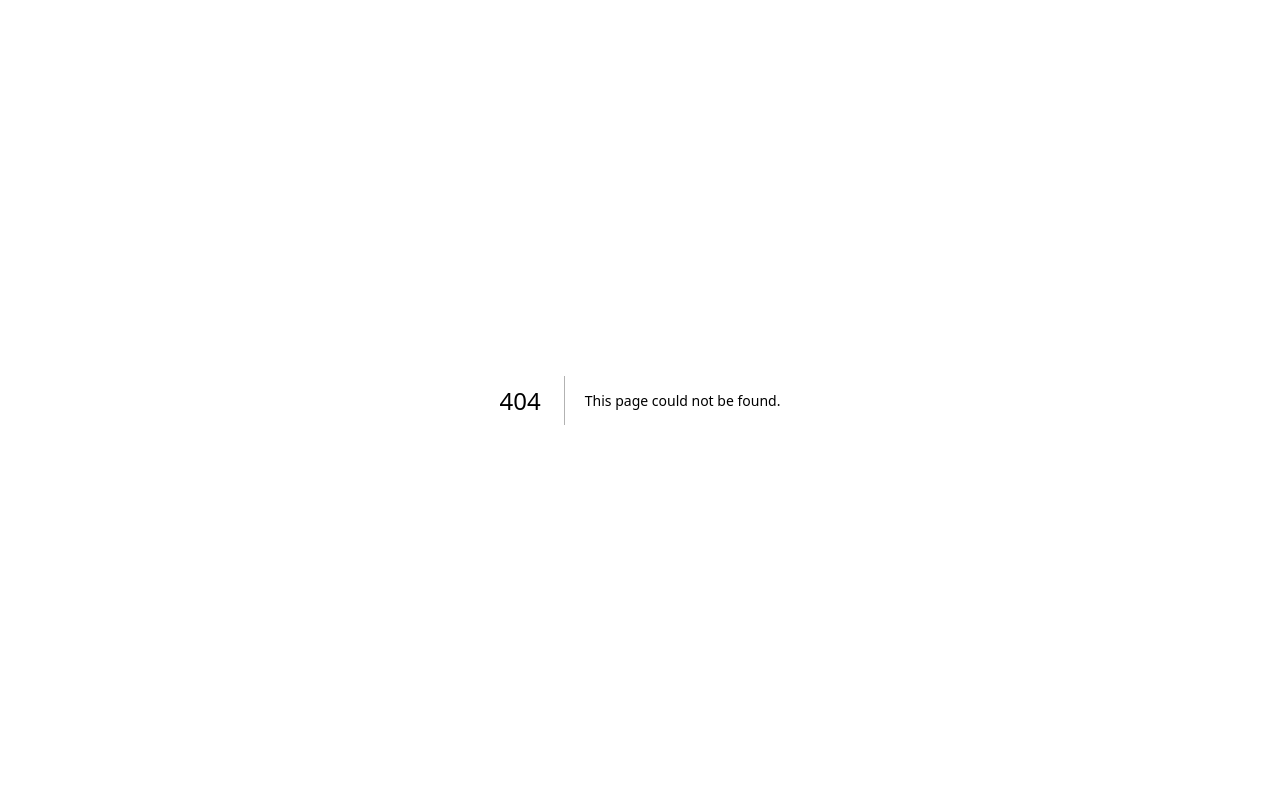
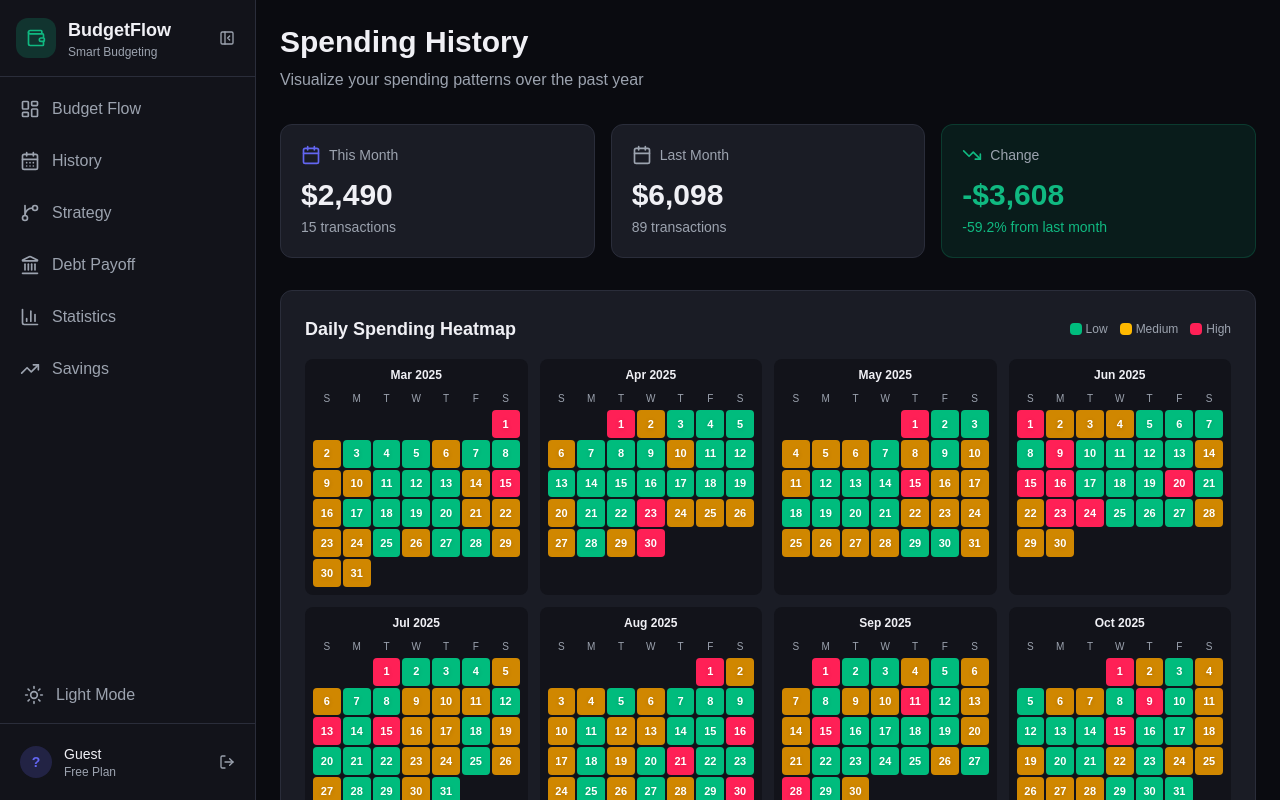
Before and after one commit to BrianCode9/tartanhacks, a Next.js app in the folder budget-flow/: page /planner in a window 1280 px wide. Before the commit this address had no page. Shown: the top 800 px of the page. Built offline with nearby package versions, Linux system fonts and the light colour scheme; no server answers.

Commit message:
fix history

```diff
--- /dev/null
+++ b/budget-flow/src/app/(app)/planner/page.tsx
@@ -0,0 +1,198 @@
+"use client";
+
+import { useState, useEffect, useMemo } from "react";
+import {
+  Calendar,
+  TrendingUp,
+  TrendingDown,
+  BarChart3,
+} from "lucide-react";
+import CalendarHeatmap from "@/components/CalendarHeatmap";
+import { generateDailySpending } from "@/lib/mock-data";
+import { DailySpending } from "@/lib/types";
+
+export default function SpendingHistoryPage() {
+  const [dailySpending, setDailySpending] = useState<DailySpending[]>([]);
+
+  // Generate spending data on client only to avoid hydration mismatch
+  useEffect(() => {
+    setDailySpending(generateDailySpending());
+  }, []);
+
+  // Calculate monthly stats
+  const monthlyStats = useMemo(() => {
+    if (dailySpending.length === 0) return [];
+
+    const monthlyData: Record<string, { total: number; days: number; transactions: number }> = {};
+
+    dailySpending.forEach((day) => {
+      const monthKey = day.date.substring(0, 7); // YYYY-MM
+      if (!monthlyData[monthKey]) {
+        monthlyData[monthKey] = { total: 0, days: 0, transactions: 0 };
+      }
+      monthlyData[monthKey].total += day.amount;
+      monthlyData[monthKey].days += 1;
+      monthlyData[monthKey].transactions += day.transactions;
+    });
+
+    return Object.entries(monthlyData)
+      .map(([month, data]) => ({
+        month,
+        label: new Date(month + "-01").toLocaleDateString("en-US", { month: "short", year: "numeric" }),
+        total: data.total,
+        avgDaily: data.total / data.days,
+        transactions: data.transactions,
+        days: data.days,
+      }))
+      .sort((a, b) => b.month.localeCompare(a.month)); // Most recent first
+  }, [dailySpending]);
+
+  // Current month vs previous month comparison
+  const comparison = useMemo(() => {
+    if (monthlyStats.length < 2) return null;
+    const current = monthlyStats[0];
+    const previous = monthlyStats[1];
+    const diff = current.total - previous.total;
+    const percentChange = previous.total > 0 ? ((diff / previous.total) * 100) : 0;
+    return { current, previous, diff, percentChange };
+  }, [monthlyStats]);
+
+
+
+  // Show loading state while data loads
+  if (dailySpending.length === 0) {
+    return (
+      <div className="min-h-screen bg-bg-primary p-6 flex items-center justify-center">
+        <div className="text-center">
+          <div className="w-8 h-8 border-2 border-accent-green border-t-transparent rounded-full animate-spin mx-auto mb-4" />
+          <p className="text-text-secondary">Loading spending history...</p>
+        </div>
+      </div>
+    );
+  }
+
+  return (
+    <div className="min-h-screen bg-bg-primary p-6">
+      {/* Header */}
+      <div className="mb-8">
+        <h1 className="text-3xl font-bold text-text-primary mb-2">Spending History</h1>
+        <p className="text-text-secondary">
+          Visualize your spending patterns over the past year
+        </p>
+      </div>
+
+      {/* Month Comparison */}
+      {comparison && (
+        <div className="grid grid-cols-1 md:grid-cols-3 gap-4 mb-8">
+          <div className="bg-bg-card rounded-xl p-5 border border-border-main">
+            <div className="flex items-center gap-2 mb-3">
+              <Calendar className="w-5 h-5 text-accent-blue" />
+              <span className="text-sm font-medium text-text-secondary">This Month</span>
+            </div>
+            <p className="text-3xl font-bold text-text-primary">
+              ${comparison.current.total.toLocaleString()}
+            </p>
+            <p className="text-sm text-text-secondary mt-1">
+              {comparison.current.transactions} transactions
+            </p>
+          </div>
+
+          <div className="bg-bg-card rounded-xl p-5 border border-border-main">
+            <div className="flex items-center gap-2 mb-3">
+              <Calendar className="w-5 h-5 text-text-secondary" />
+              <span className="text-sm font-medium text-text-secondary">Last Month</span>
+            </div>
+            <p className="text-3xl font-bold text-text-primary">
+              ${comparison.previous.total.toLocaleString()}
+            </p>
+            <p className="text-sm text-text-secondary mt-1">
+              {comparison.previous.transactions} transactions
+            </p>
+          </div>
+
+          <div className={`rounded-xl p-5 border ${comparison.diff <= 0 ? "bg-accent-green/10 border-accent-green/20" : "bg-accent-red/10 border-accent-red/20"}`}>
+            <div className="flex items-center gap-2 mb-3">
+              {comparison.diff <= 0 ? (
+                <TrendingDown className="w-5 h-5 text-accent-green" />
+              ) : (
+                <TrendingUp className="w-5 h-5 text-accent-red" />
+              )}
+              <span className="text-sm font-medium text-text-secondary">Change</span>
+            </div>
+            <p className={`text-3xl font-bold ${comparison.diff <= 0 ? "text-accent-green" : "text-accent-red"}`}>
+              {comparison.diff <= 0 ? "-" : "+"}${Math.abs(comparison.diff).toLocaleString()}
+            </p>
+            <p className={`text-sm mt-1 ${comparison.diff <= 0 ? "text-accent-green" : "text-accent-red"}`}>
+              {comparison.percentChange >= 0 ? "+" : ""}{comparison.percentChange.toFixed(1)}% from last month
+            </p>
+          </div>
+        </div>
+      )}
+
+      {/* Heatmap Legend */}
+      <div className="bg-bg-card rounded-xl p-6 border border-border-main mb-6">
+        <div className="flex items-center justify-between mb-4">
+          <h2 className="text-lg font-semibold text-text-primary">Daily Spending Heatmap</h2>
+          <div className="flex items-center gap-3 text-xs">
+            <div className="flex items-center gap-1">
+              <div className="w-3 h-3 rounded bg-emerald-500" />
+              <span className="text-text-secondary">Low</span>
+            </div>
+            <div className="flex items-center gap-1">
+              <div className="w-3 h-3 rounded bg-amber-400" />
+              <span className="text-text-secondary">Medium</span>
+            </div>
+            <div className="flex items-center gap-1">
+              <div className="w-3 h-3 rounded bg-rose-500" />
+              <span className="text-text-secondary">High</span>
+            </div>
+          </div>
+        </div>
+
+        {/* Calendar Heatmap */}
+        <CalendarHeatmap data={dailySpending} />
+      </div>
+
+      {/* Monthly Breakdown */}
+      <div className="bg-bg-card rounded-xl p-6 border border-border-main">
+        <div className="flex items-center gap-2 mb-6">
+          <BarChart3 className="w-5 h-5 text-accent-purple" />
+          <h2 className="text-lg font-semibold text-text-primary">Monthly Breakdown</h2>
+        </div>
+
+        <div className="space-y-3">
+          {monthlyStats.map((month, index) => {
+            const maxTotal = Math.max(...monthlyStats.map((m) => m.total));
+            const barWidth = maxTotal > 0 ? (month.total / maxTotal) * 100 : 0;
+            const isCurrentMonth = index === 0;
+
+            return (
+              <div key={month.month} className="group">
+                <div className="flex items-center justify-between mb-1">
+                  <span className={`text-sm font-medium ${isCurrentMonth ? "text-accent-blue" : "text-text-primary"}`}>
+                    {month.label}
+                    {isCurrentMonth && <span className="ml-2 text-xs text-accent-blue">(Current)</span>}
+                  </span>
+                  <div className="text-right">
+                    <span className="text-sm font-bold text-text-primary">
+                      ${month.total.toLocaleString()}
+                    </span>
+                    <span className="text-xs text-text-secondary ml-2">
+                      (avg ${month.avgDaily.toFixed(0)}/day)
+                    </span>
+                  </div>
+                </div>
+                <div className="h-2 bg-bg-secondary rounded-full overflow-hidden">
+                  <div
+                    className={`h-full rounded-full transition-all ${isCurrentMonth ? "bg-accent-blue" : "bg-accent-purple/60"}`}
+                    style={{ width: `${barWidth}%` }}
+                  />
+                </div>
+              </div>
+            );
+          })}
+        </div>
+      </div>
+    </div>
+  );
+}
```
